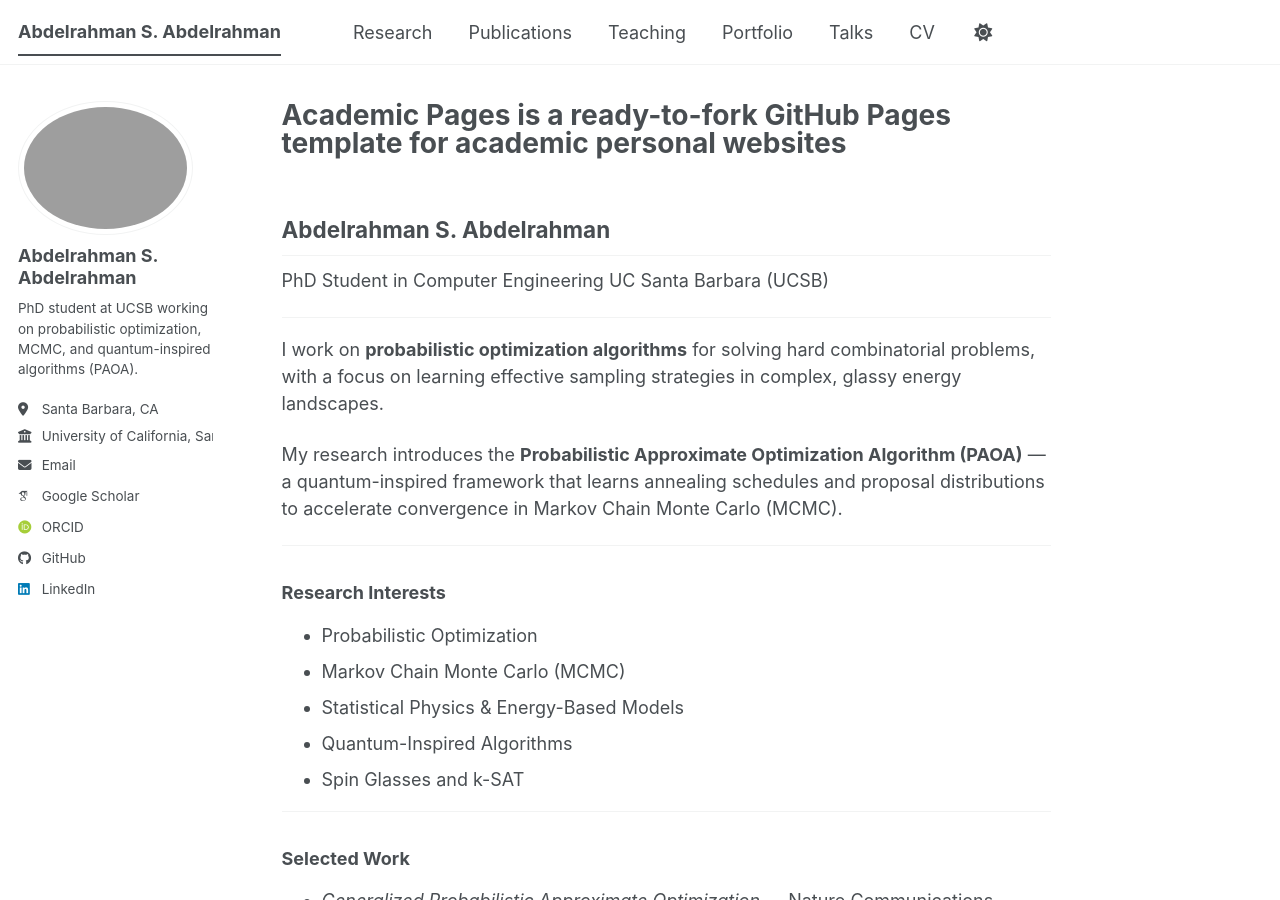
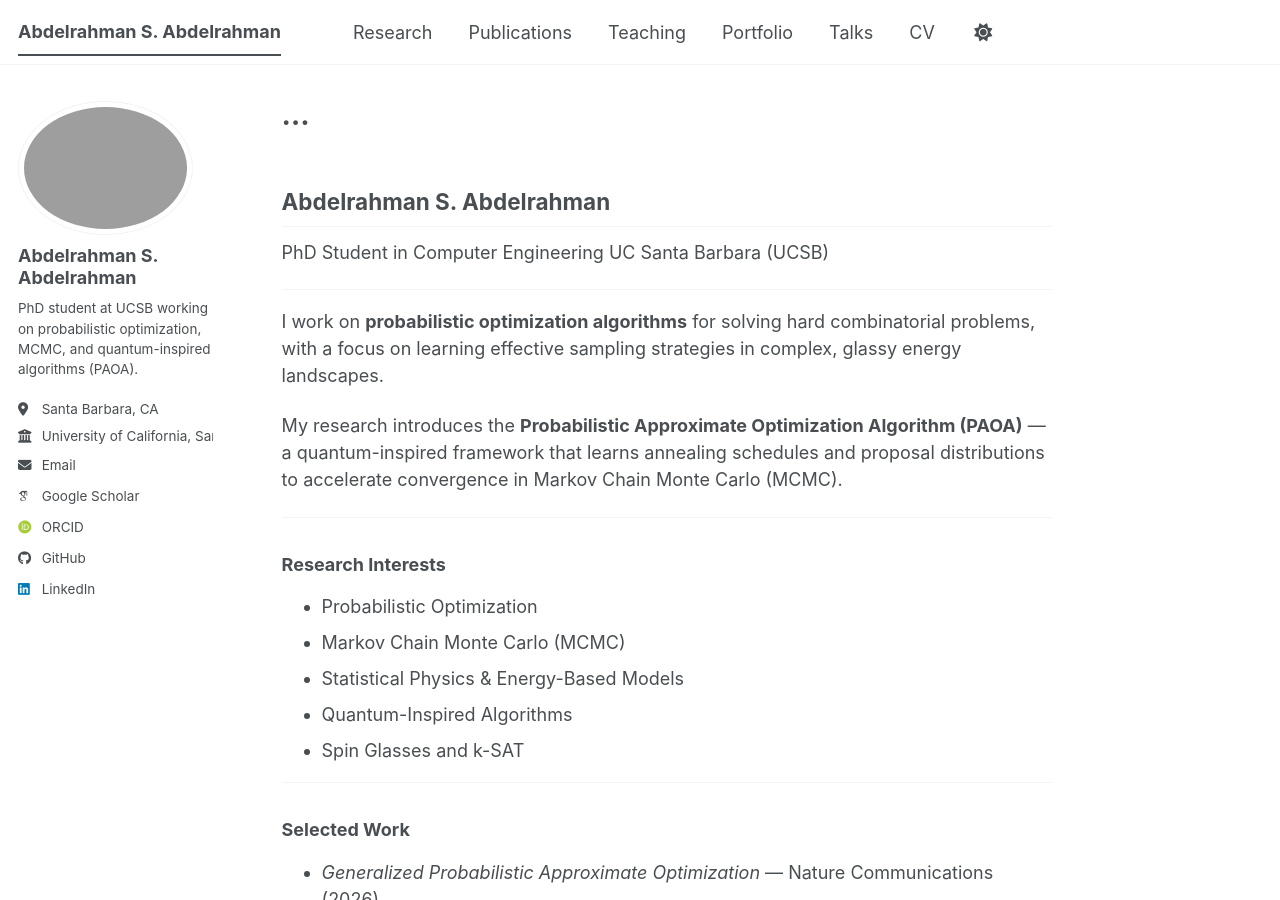
Before and after one commit to abdelrahmanseed/abdelrahmanseed.github.io, a Jekyll site: the page built from _pages/about.md, in a window 1280 px wide and 900 px high. Built offline with Jekyll 4.4.1, drawn with Linux system fonts in a browser that asks for light colours; some web fonts are replaced; a script bundle is joined from its source files by our own code; library files that are not in the unit come from our copies.

Commit message:
Clean about page

```diff
--- a/_pages/about.md
+++ b/_pages/about.md
@@ -1,6 +1,6 @@
 ---
 permalink: /
-title: "Academic Pages is a ready-to-fork GitHub Pages template for academic personal websites"
+title: "..."
 author_profile: true
 redirect_from:
   - /about/
```
